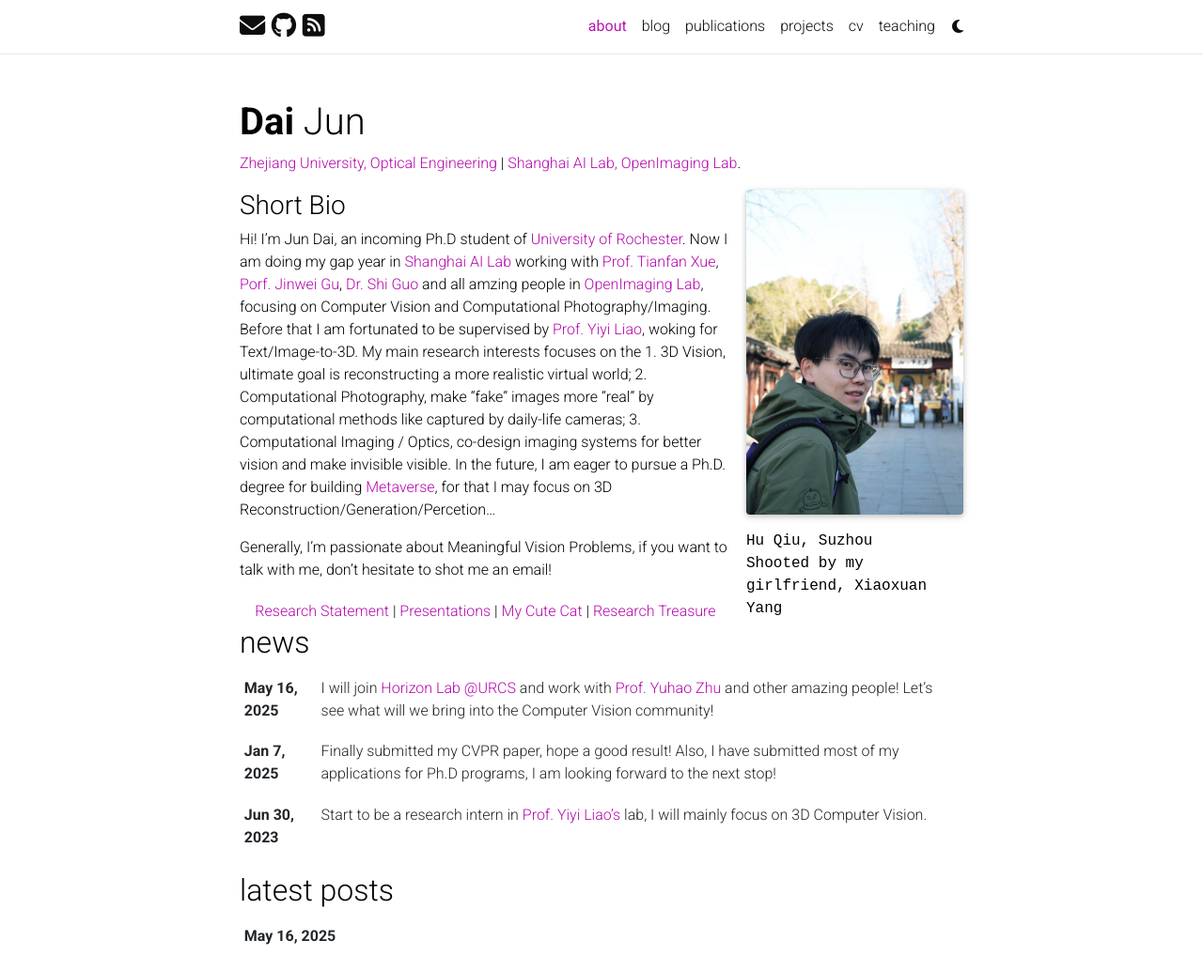
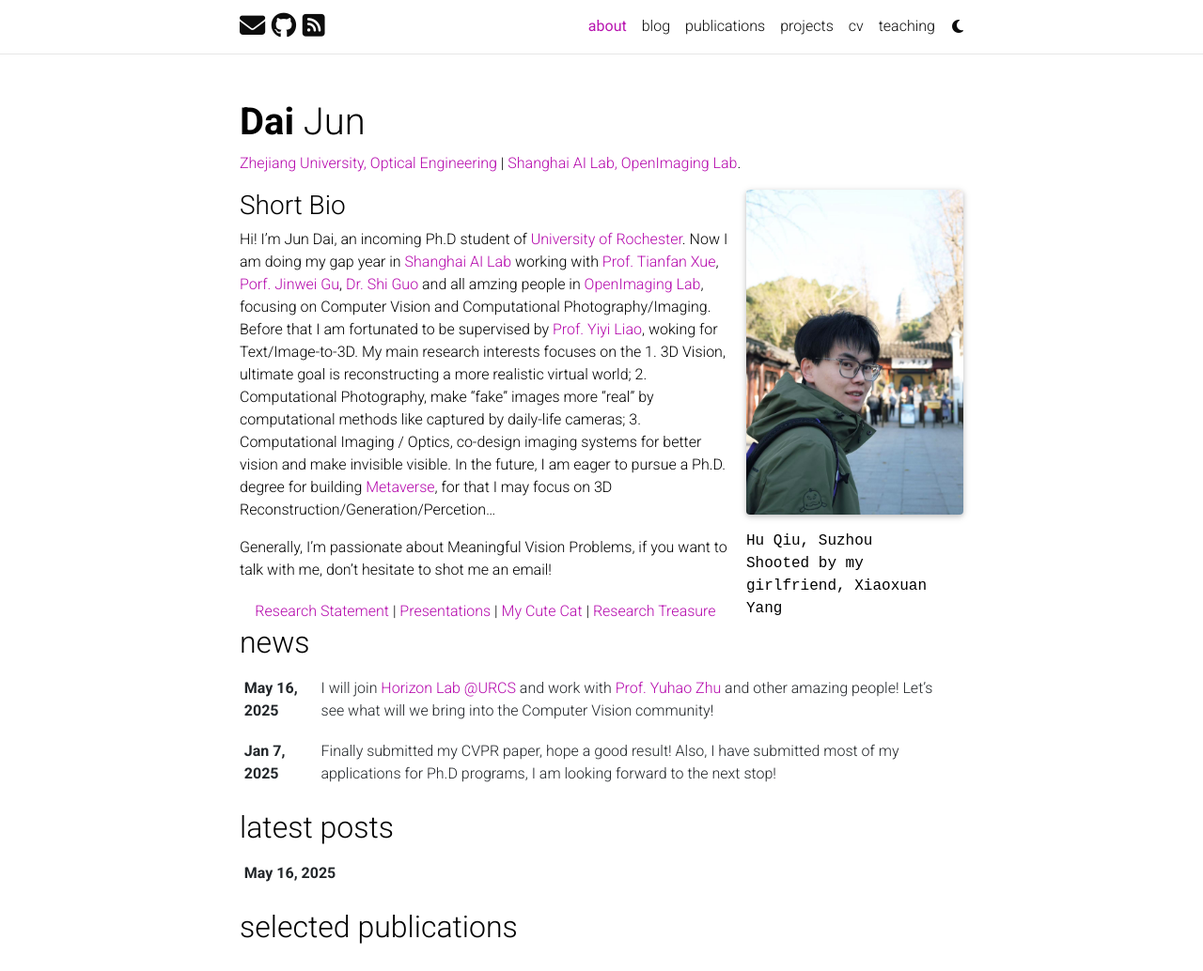
Before and after one commit to daijun10086/daijun10086.github.io, a Jekyll site: the page built from _pages/about.md, in a window 1280 px wide and 1390 px high, cut to the strip 0-1034 px from the top of the window. Shown: the whole strip at 94% size. Built offline with Jekyll 4.4.1, drawn with Linux system fonts in a browser that asks for light colours; comment, search, counter and statistics services are not loaded; a style sheet for code colours, icons or effects is not loaded; some of the changed lines change nothing that is shown.

Commit message:
update aboutme layout

```diff
--- a/_config.yml
+++ b/_config.yml
@@ -179,7 +179,7 @@
 announcements:
   enabled: true
   scrollable: true # adds a vertical scroll bar if there are more than 3 news items
-  limit: 5 # leave blank to include all the news in the `_news` folder
+  limit: 2 # leave blank to include all the news in the `_news` folder
 
 latest_posts:
   enabled: true
```
